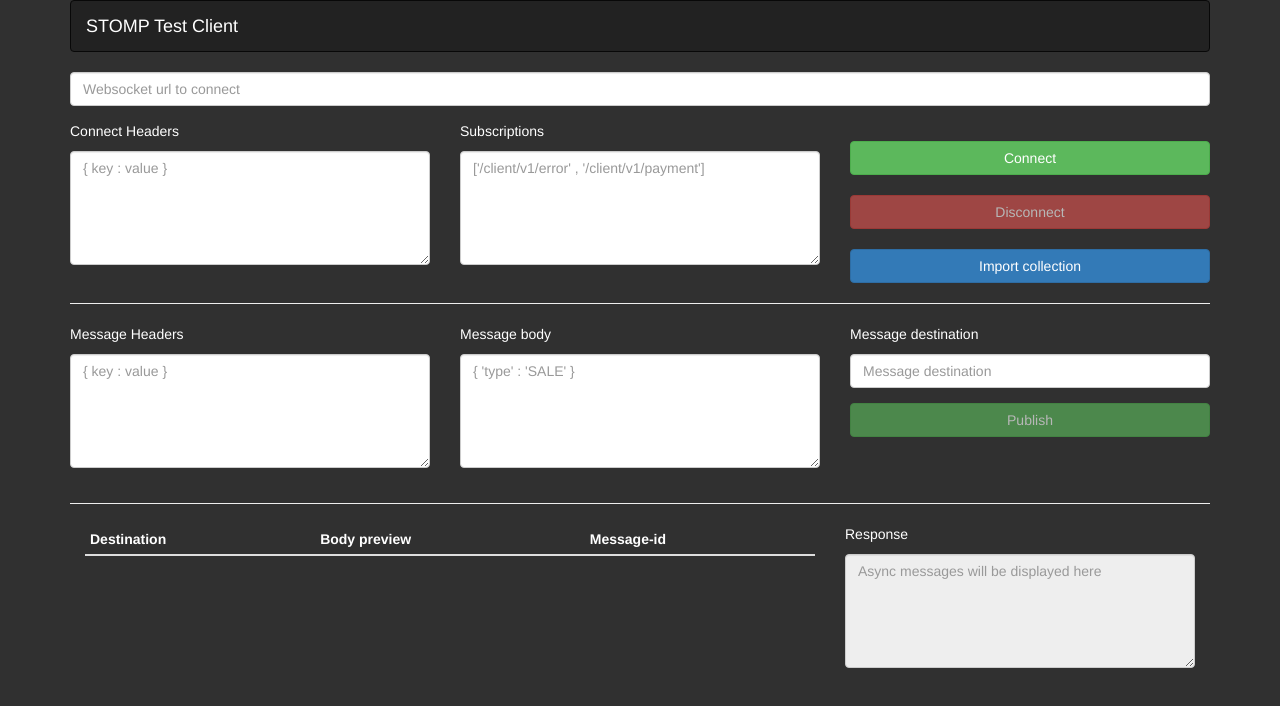
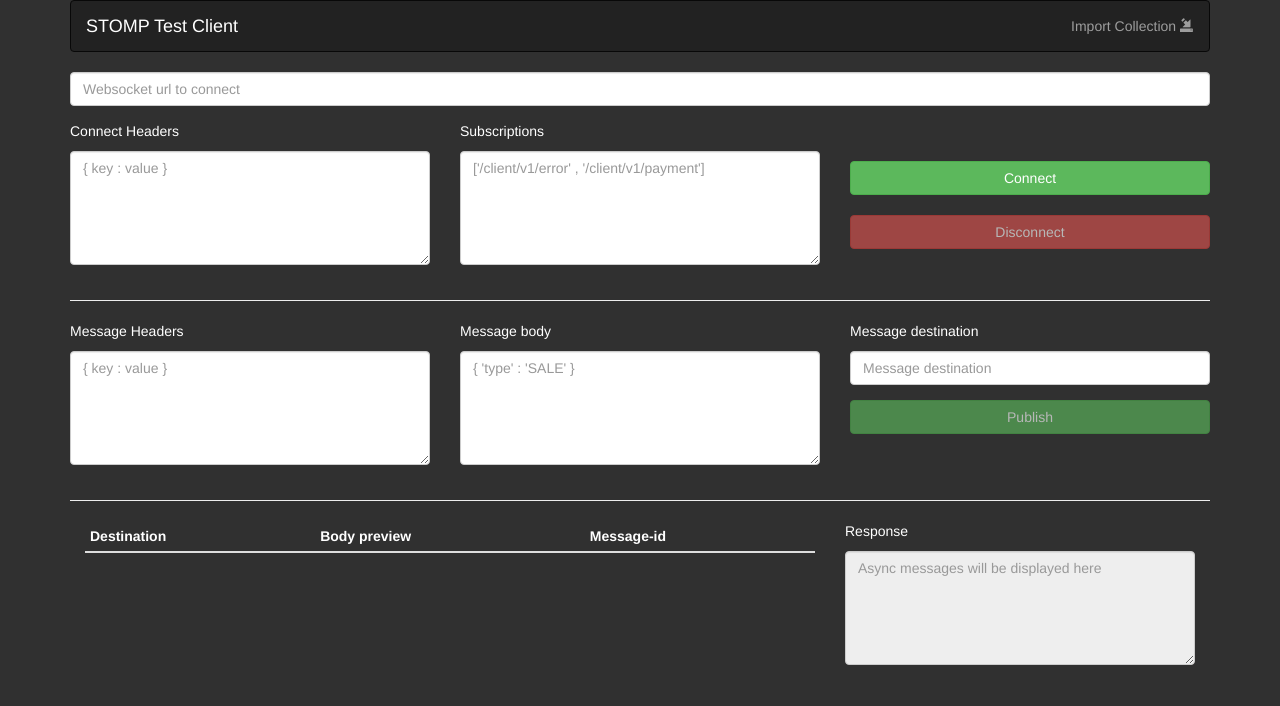
Before and after one commit to rishabhhanday/stomp-client-ng, an Angular app: page / in a window 1280 px wide. Shown: the top 706 px of the page. Built offline with nearby package versions, Linux system fonts and the light colour scheme.

Commit message:
generic collection feature added

```diff
--- a/src/app/app.module.ts
+++ b/src/app/app.module.ts
@@ -8,7 +8,7 @@ import { StompMessageComponent } from './stomp-message/stomp-message.component';
 import { HeaderComponent } from './header/header.component';
 import { FormsModule } from '@angular/forms';
 import { StompResponseComponent } from './stomp-response/stomp-response.component';
-import { StompCollectionComponent } from './stomp-connect/stomp-collection/stomp-collection.component';
+import { StompCollectionComponent } from './header/stomp-collection/stomp-collection.component';
 import { GlobalErrorHandlerService } from './service/global-error-handler.service';
 
 @NgModule({
--- a/src/app/header/header.component.html
+++ b/src/app/header/header.component.html
@@ -3,5 +3,6 @@
     <div class="navbar-header">
       <a class="navbar-brand" style="color: white">STOMP Test Client</a>
     </div>
+    <app-stomp-collection></app-stomp-collection>
   </div>
 </nav>
--- /dev/null
+++ b/src/app/header/stomp-collection/stomp-collection.component.html
@@ -0,0 +1,63 @@
+<ul class="nav navbar-nav navbar-right">
+  <li>
+    <a style="cursor: pointer" data-toggle="modal" data-target="#myModal"
+      >Import Collection
+      <span class="glyphicon glyphicon glyphicon-import"></span>
+    </a>
+  </li>
+</ul>
+
+<!-- The Modal -->
+<div class="modal" id="myModal">
+  <div class="modal-dialog">
+    <div class="modal-content">
+      <!-- Modal Header -->
+      <div class="modal-header">
+        <h4 class="modal-title">Import Collection</h4>
+        <button type="button" class="close" data-dismiss="modal">
+          &times;
+        </button>
+      </div>
+
+      <!-- Modal body -->
+      <div class="modal-body">
+        <div class="row">
+          <div class="col-md-3">
+            <p>Saved Collections</p>
+            <ul *ngFor="let collectionName of collectionNames">
+              <li>
+                <a
+                  style="cursor: pointer"
+                  (click)="displayCollection(collectionName)"
+                  >{{ collectionName }}</a
+                >
+              </li>
+            </ul>
+          </div>
+          <div class="col-md-9">
+            <div class="form-group">
+              <textarea
+                class="form-control"
+                rows="5"
+                placeholder="Please enter stomp collection json here or choose from collection list."
+                [(ngModel)]="collection"
+                wrap="off"
+              ></textarea>
+            </div>
+          </div>
+        </div>
+      </div>
+
+      <!-- Modal footer -->
+      <div class="modal-footer">
+        <button
+          type="button"
+          class="btn btn-danger btn-block"
+          (click)="importCollection()"
+        >
+          import
+        </button>
+      </div>
+    </div>
+  </div>
+</div>
--- a/src/app/stomp-connect/stomp-collection/stomp-collection.component.ts
+++ b/src/app/header/stomp-collection/stomp-collection.component.ts
@@ -12,6 +12,7 @@ import { CollectionService } from '../../service/collection-service.service';
 export class StompCollectionComponent implements OnInit {
   isConnected: boolean = false;
   collection: string = '';
+  collectionNames: string[] = [];
   constructor(
     private stompService: StompService,
     private collectionService: CollectionService
@@ -19,11 +20,19 @@ export class StompCollectionComponent implements OnInit {
 
   ngOnInit(): void {
     this.collection = JSONUtil.beautify(
-      this.collectionService.getCollectionFromFile()
+      this.collectionService.getCollection('template')
     );
     this.stompService.isConnected.subscribe((isConnected: boolean) => {
       this.isConnected = isConnected;
     });
+
+    this.collectionNames = this.collectionService.getCollectionNames();
+  }
+
+  displayCollection(collectionName: string) {
+    this.collection = JSONUtil.beautify(
+      this.collectionService.getCollection(collectionName)
+    );
   }
 
   importCollection() {
--- a/src/app/service/collection-service.service.ts
+++ b/src/app/service/collection-service.service.ts
@@ -33,7 +33,11 @@ export class CollectionService {
     this.stompCollection.emit(stompCollection);
   }
 
-  getCollectionFromFile(): string {
-    return JSON.stringify((collectionJson as any).default);
+  getCollection(collectionName: string): string {
+    return JSON.stringify((collectionJson as any).default[collectionName]);
+  }
+
+  getCollectionNames(): string[] {
+    return Object.keys((collectionJson as any).default);
   }
 }
--- a/src/app/stomp-connect/stomp-collection/stomp-collection.component.html
+++ /dev/null
@@ -1,47 +0,0 @@
-<button
-  class="btn btn-primary btn-block"
-  [disabled]="isConnected"
-  data-toggle="modal"
-  data-target="#myModal"
->
-  Import collection
-</button>
-
-<!-- The Modal -->
-<div class="modal" id="myModal">
-  <div class="modal-dialog">
-    <div class="modal-content">
-      <!-- Modal Header -->
-      <div class="modal-header">
-        <h4 class="modal-title">Import Collection</h4>
-        <button type="button" class="close" data-dismiss="modal">
-          &times;
-        </button>
-      </div>
-
-      <!-- Modal body -->
-      <div class="modal-body">
-        <div class="form-group">
-          <textarea
-            class="form-control"
-            rows="5"
-            placeholder="Please enter stomp collection json here."
-            [(ngModel)]="collection"
-            wrap="off"
-          ></textarea>
-        </div>
-      </div>
-
-      <!-- Modal footer -->
-      <div class="modal-footer">
-        <button
-          type="button"
-          class="btn btn-danger btn-block"
-          (click)="importCollection()"
-        >
-          import
-        </button>
-      </div>
-    </div>
-  </div>
-</div>
--- a/src/app/stomp-connect/stomp-connect.component.html
+++ b/src/app/stomp-connect/stomp-connect.component.html
@@ -37,6 +37,7 @@
   </div>
   <div class="col-md-4">
     <br />
+    <br />
     <button
       class="btn btn-success btn-block"
       (click)="connect()"
@@ -51,6 +52,5 @@
     >
       Disconnect</button
     ><br />
-    <app-stomp-collection></app-stomp-collection>
   </div>
 </div>
--- a/src/resources/collection.json
+++ b/src/resources/collection.json
@@ -1,4 +1,5 @@
 {
+  "template": {
     "connect": {
       "url": "ws://localhost:8080/stomp",
       "headers": {
@@ -17,3 +18,4 @@
       }
     }
   }
+}
```
Also changed, not shown: src/app/header/stomp-collection/stomp-collection.component.css (added). Lines whose indentation alone changed are shown as unchanged.
